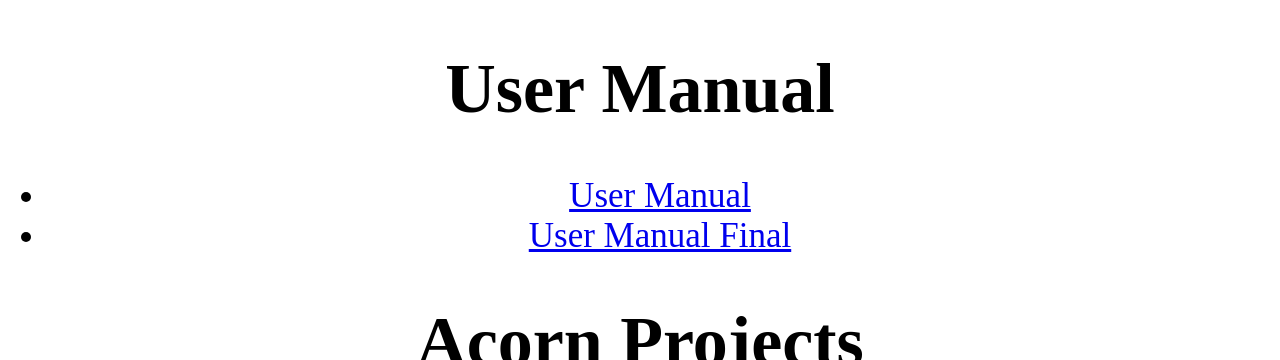
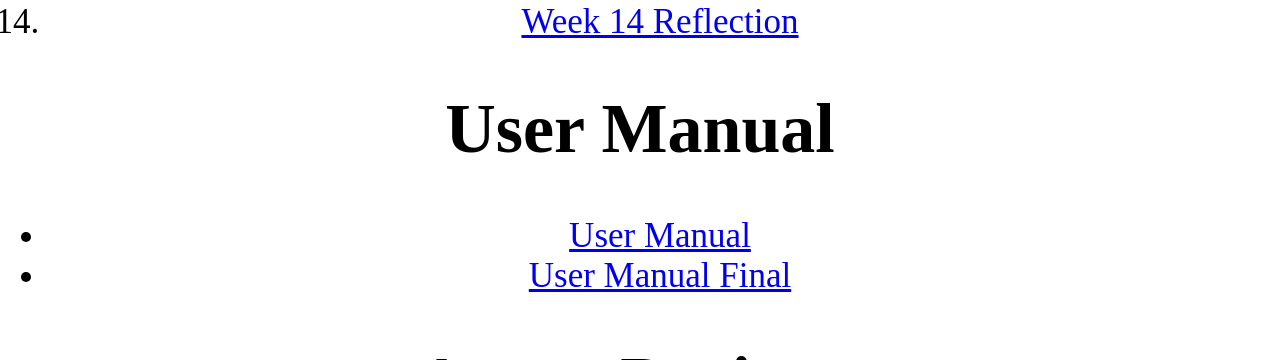
Before and after one commit to XA1phaX/CSE-170, a plain HTML site: page index.html in a window 1280 px wide. Shown: the part 740-1100 px from the top of the page. Drawn offline with Linux system fonts and the light colour scheme.

Commit message:
week 14 reflection

```diff
--- a/index.html
+++ b/index.html
@@ -24,6 +24,7 @@
       <li><a href="./W11 reflection.pdf">Week 11 Reflection</a></li>
       <li><a href="./W12 reflection.pdf">Week 12 Reflection</a></li>
       <li><a href="./W13 reflection.pdf">Week 13 Reflection</a></li>
+      <li><a href="./W14 reflection.pdf">Week 14 Reflection</a></li>
     </ol>
     <h1>User Manual</h1>
     <ul>
```
Also changed, not shown: 1 other file.
